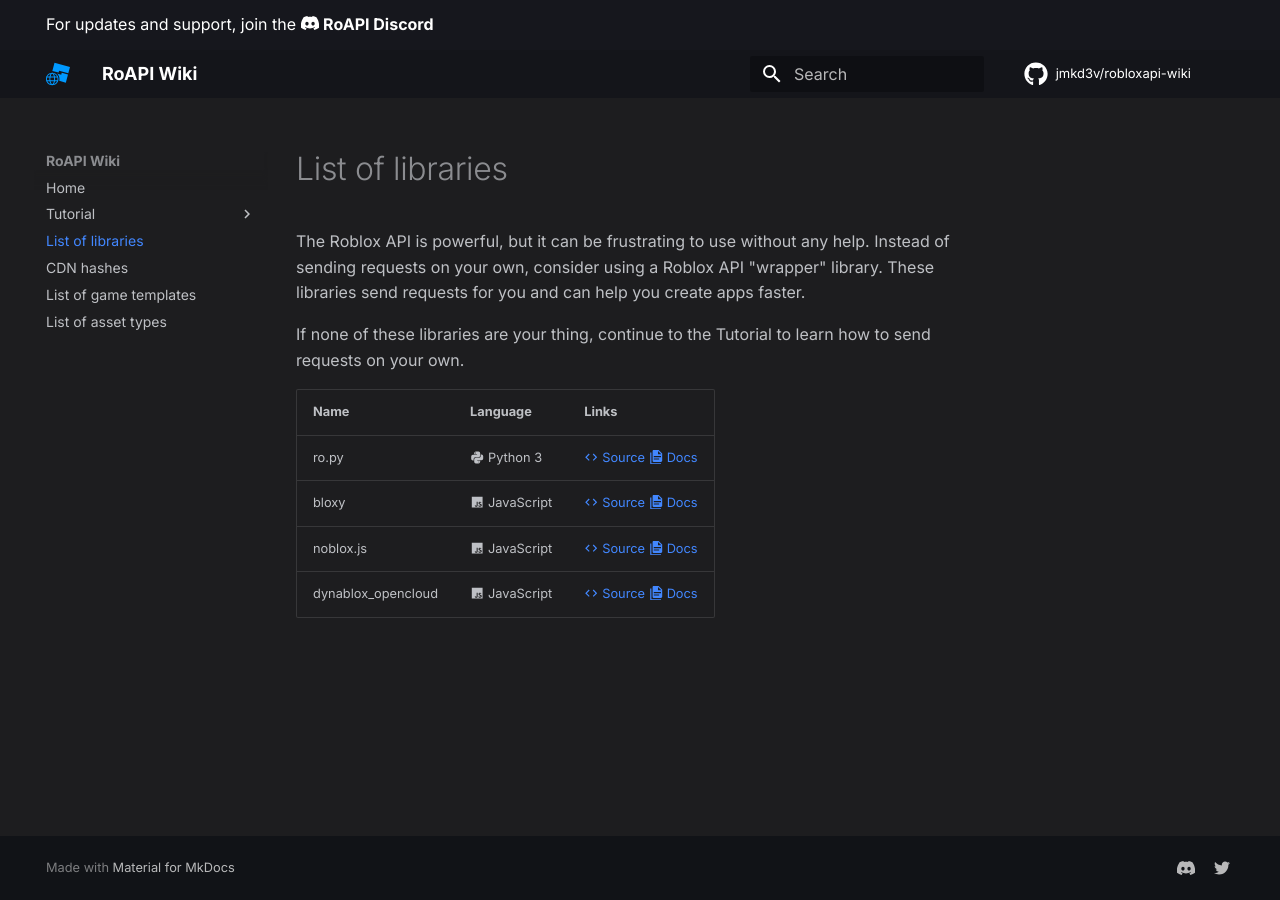
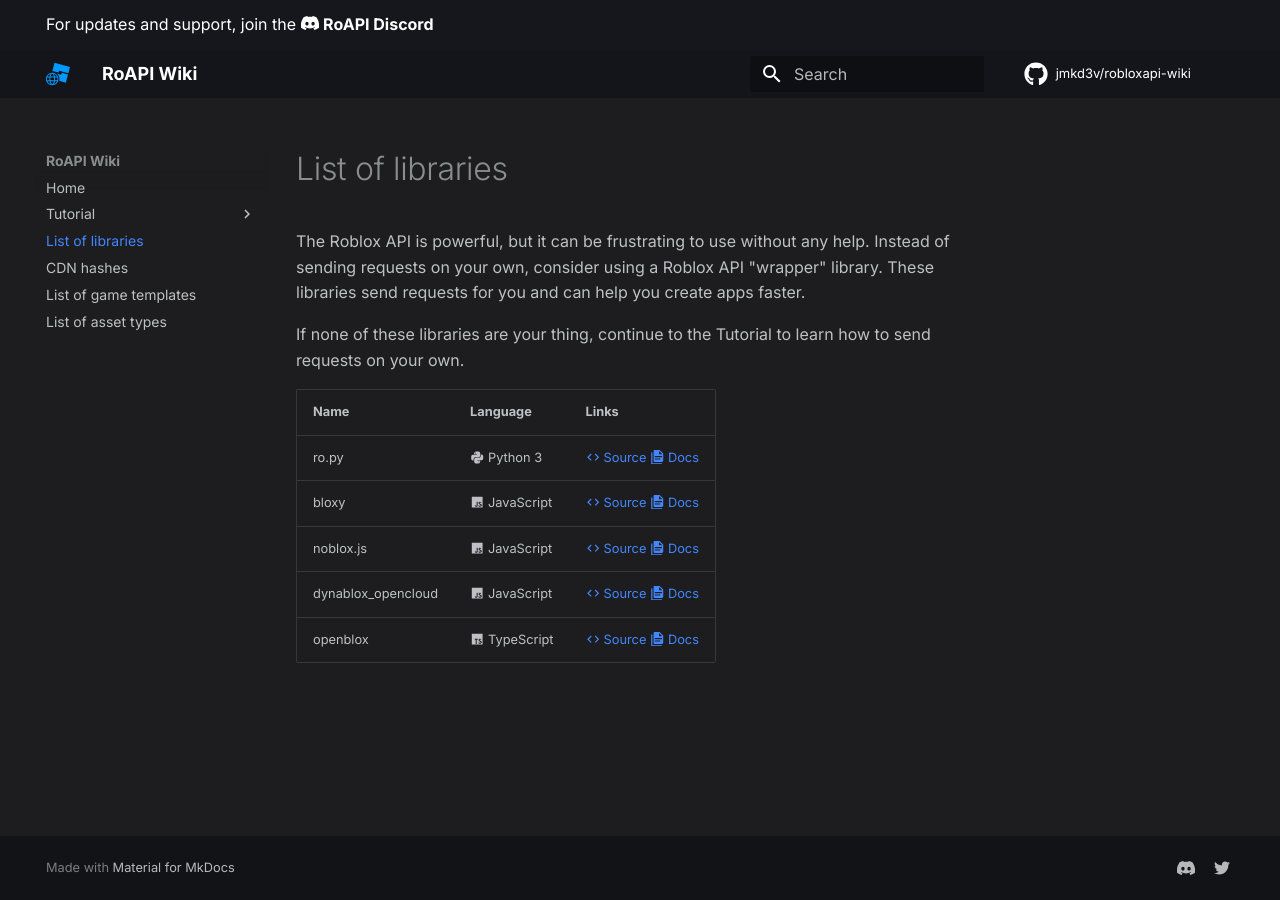
Before and after one commit to jmkd3v/robloxapi-wiki, an MkDocs documentation site: the page built from docs/list-of-libraries.md, in a window 1280 px wide. Built offline with MkDocs 1.6.1 and Material for MkDocs 9.7.7, drawn with Linux system fonts in a browser that asks for light colours; comment, search, counter and statistics services are not loaded.

Commit message:
Add openblox to list of libraries

```diff
--- a/docs/list-of-libraries.md
+++ b/docs/list-of-libraries.md
@@ -16,3 +16,4 @@
 | bloxy              | :material-language-javascript: JavaScript | [:material-code-tags: Source](https://github.com/Visualizememe/bloxy) [:material-file-document-multiple: Docs](https://bloxy.js.org)                                                                 |
 | noblox.js          | :material-language-javascript: JavaScript | [:material-code-tags: Source](https://github.com/noblox/noblox.js) [:material-file-document-multiple: Docs](https://noblox.js.org)                                                                   |
 | dynablox_opencloud | :material-language-javascript: JavaScript | [:material-code-tags: Source](https://github.com/dynabloxjs/dynablox_opencloud) [:material-file-document-multiple: Docs](https://doc.deno.land/https://deno.land/x/dynablox_opencloud@v0.2.1/mod.ts) |
+| openblox           | :material-language-typescript: TypeScript | [:material-code-tags: Source](https://github.com/MightyPart/openblox) [:material-file-document-multiple: Docs](https://open.blox.wiki)                                                               |
```
